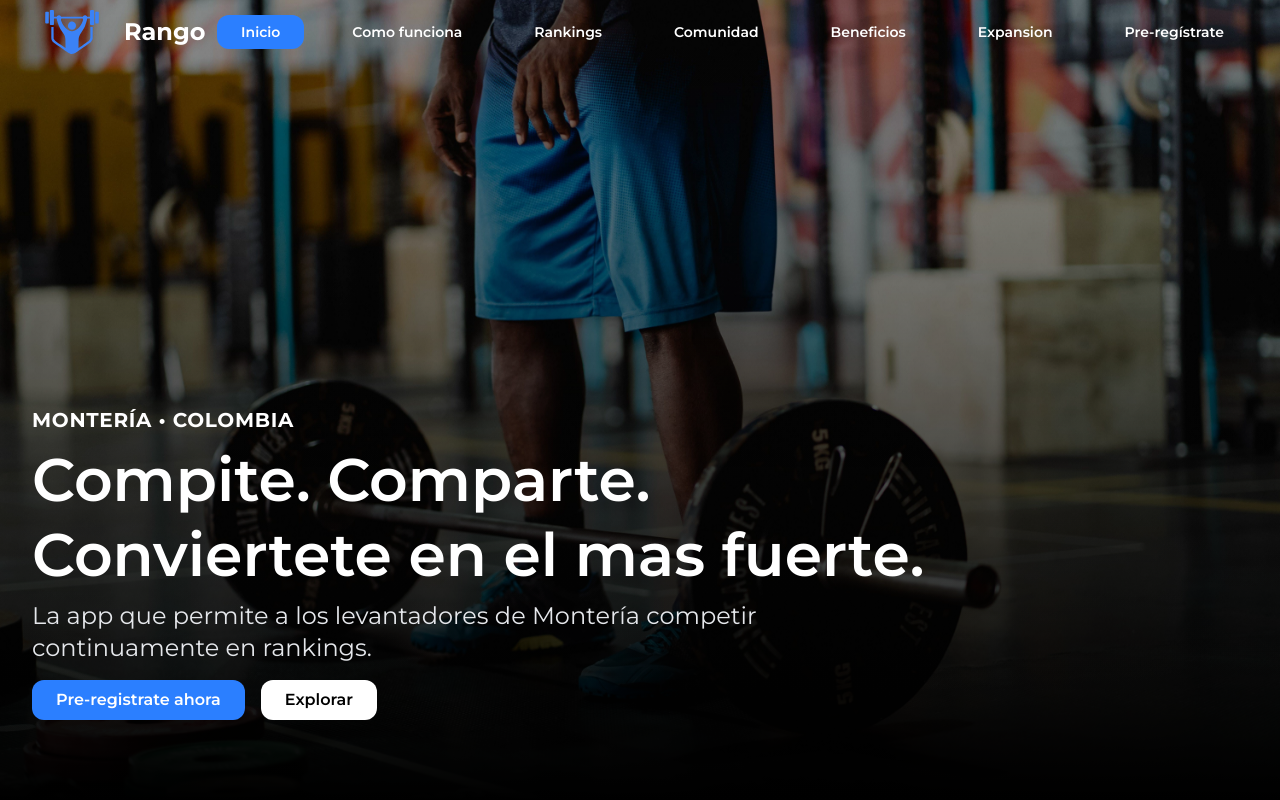
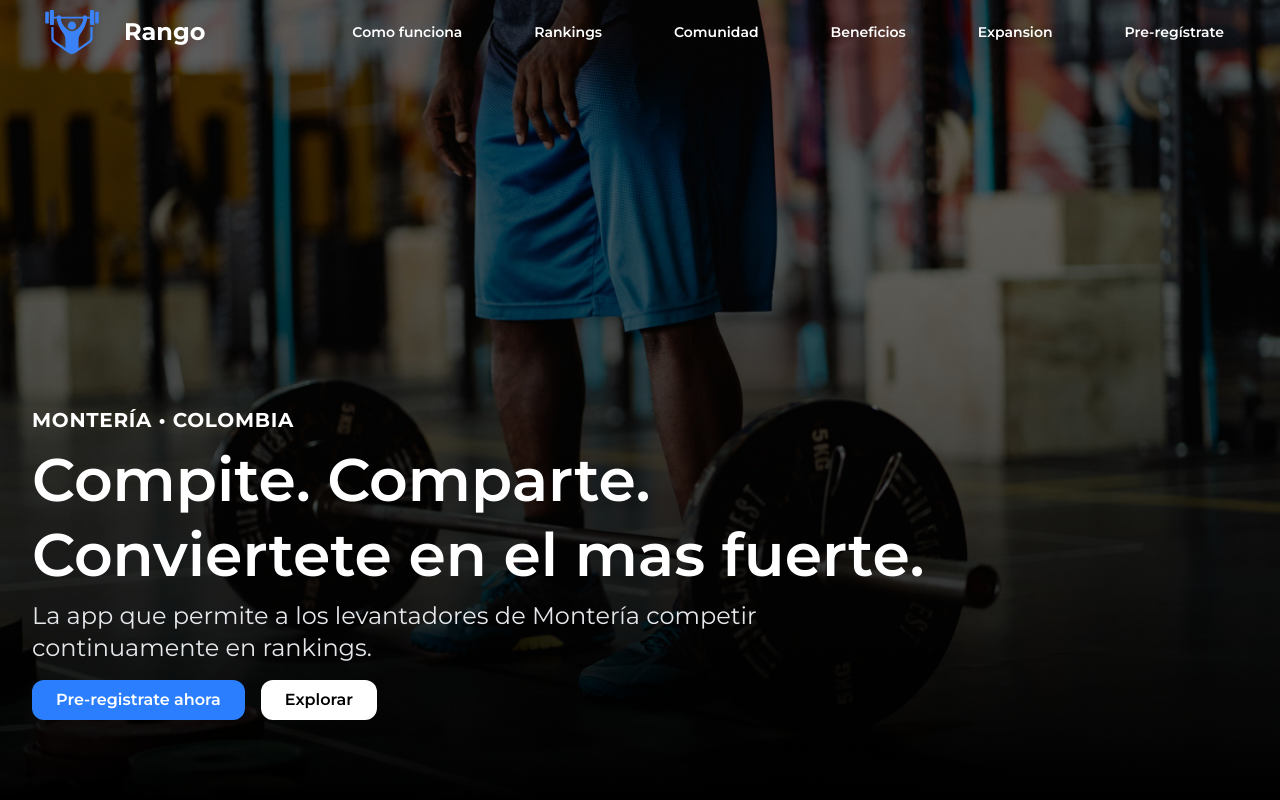
Before and after one commit to juandda0/Rango, a React (Vite) app: page / in a window 1280 px wide. Shown: the top 800 px of the page. Built offline with nearby package versions, Linux system fonts and the light colour scheme.

Commit message:
nav actu

```diff
--- a/src/features/landing/components/Hero.tsx
+++ b/src/features/landing/components/Hero.tsx
@@ -19,7 +19,7 @@ export default function Hero() {
           className="w-full h-full object-cover"
         />
         <div className="absolute inset-0 bg-linear-to-t from-black to-transparent"></div>
-        <div className="absolute inset-0 bg-linear-to-b from-black/40 to-transparent"></div>
+        <div className="absolute inset-0 bg-linear-to-b from-black/60 to-transparent"></div>
       </div>
 
       {/* Content */}
--- a/src/features/landing/components/Nav.tsx
+++ b/src/features/landing/components/Nav.tsx
@@ -29,7 +29,6 @@ export default function Nav() {
   }, []);
 
   const links = [
-    { label: "Inicio", href: "#home" },
     { label: "Como funciona", href: "#howItworks" },
     { label: "Rankings", href: "#rankings" },
     { label: "Comunidad", href: "#community" },
@@ -59,9 +58,9 @@ export default function Nav() {
                 <li key={l.href}>
                   <a
                     href={l.href}
-                    className={`text-sm sm:text-md py-2 px-3 lg:px-6 font-semibold rounded-xl transition-colors duration-300 ${
+                    className={`text-sm sm:text-md py-2 px-3 lg:px-6 font-semibold rounded-4xl transition-colors duration-300 ${
                       activeSection === l.href
-                        ? "bg-blue-500 text-white"
+                        ? "bg-black text-white"
                         : scrolled
                         ? "text-gray-800 hover:bg-blue-500 hover:text-white"
                         : "text-white hover:bg-blue-500"
```
